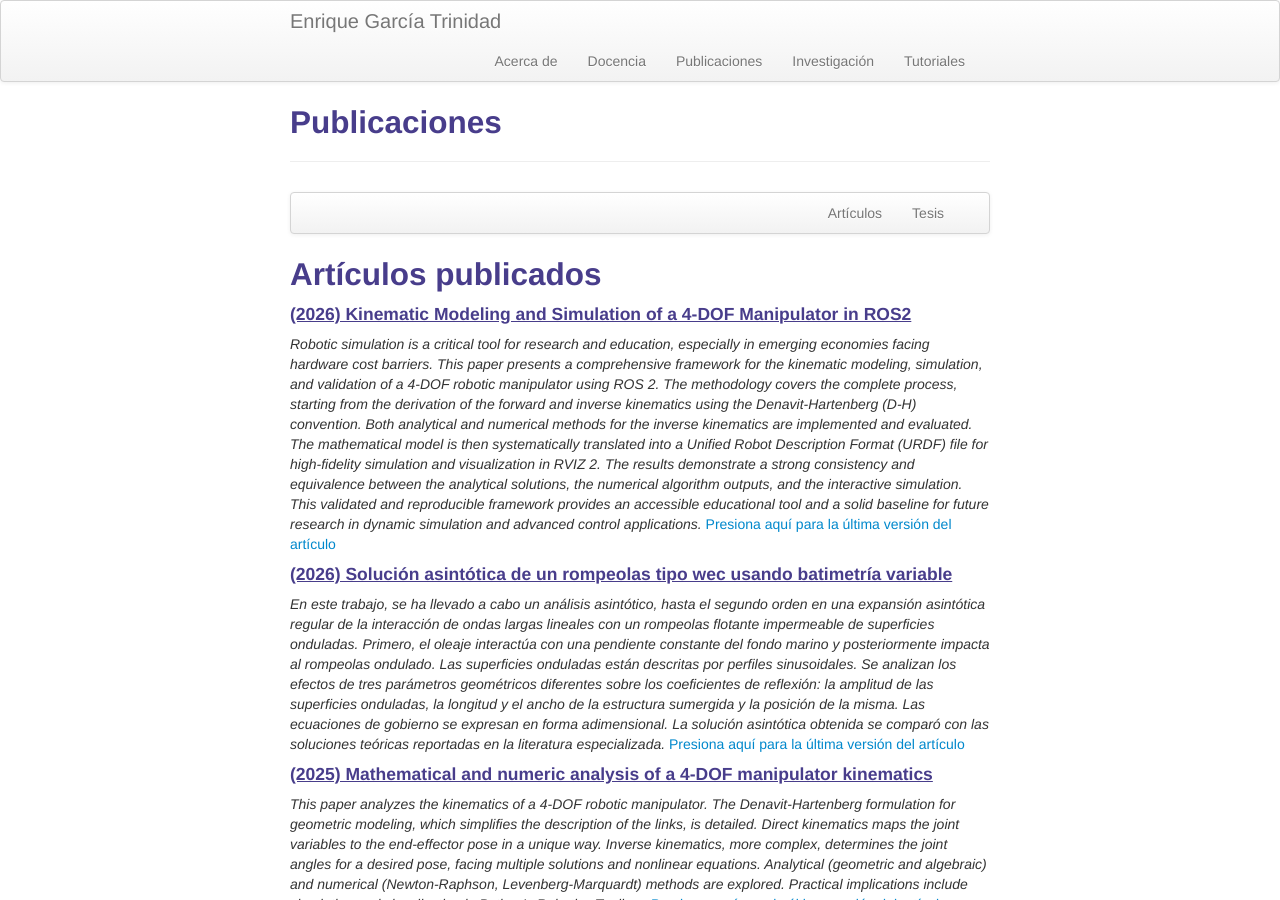
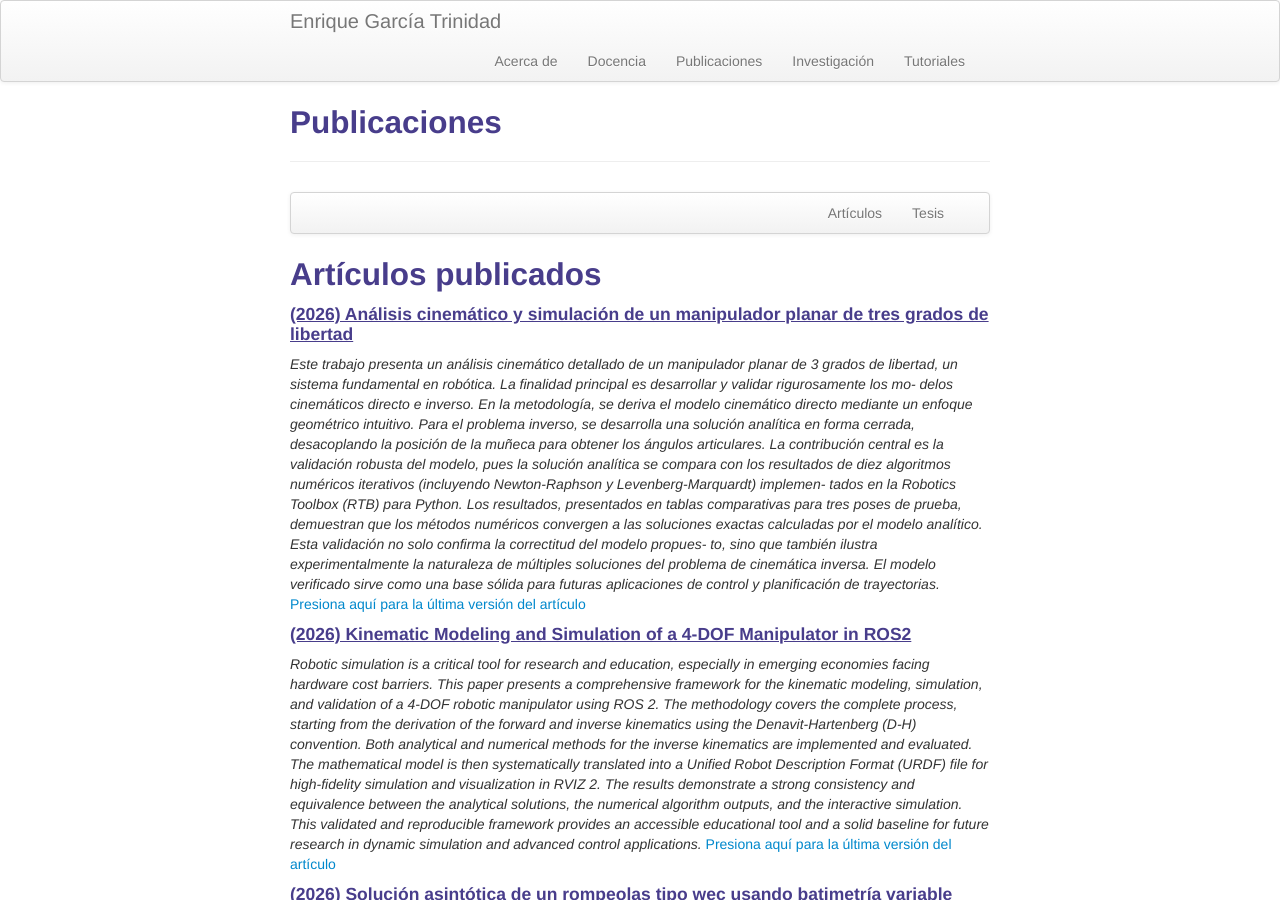
Before and after one commit to enriGarcia/enriGarcia.github.io, a Jekyll site: the page built from pages/publications.md, in a window 1280 px wide and 900 px high. Built offline with Jekyll 4.4.1, drawn with Linux system fonts in a browser that asks for light colours.

Commit message:
paper06 published

```diff
--- a/pages/publications.md
+++ b/pages/publications.md
@@ -13,6 +13,10 @@ title: Publicaciones
 </div>
 
 ## <a name="papers"></a>Artículos publicados
+
+#### <u>(2026) Análisis cinemático y simulación de un manipulador planar de tres grados de libertad</u>
+*Este trabajo presenta un análisis cinemático detallado de un manipulador planar de 3 grados de libertad, un sistema fundamental en robótica. La finalidad principal es desarrollar y validar rigurosamente los mo- delos cinemáticos directo e inverso. En la metodología, se deriva el modelo cinemático directo mediante un enfoque geométrico intuitivo. Para el problema inverso, se desarrolla una solución analítica en forma cerrada, desacoplando la posición de la muñeca para obtener los ángulos articulares. La contribución central es la validación robusta del modelo, pues la solución analítica se compara con los resultados de diez algoritmos numéricos iterativos (incluyendo Newton-Raphson y Levenberg-Marquardt) implemen- tados en la Robotics Toolbox (RTB) para Python. Los resultados, presentados en tablas comparativas para tres poses de prueba, demuestran que los métodos numéricos convergen a las soluciones exactas calculadas por el modelo analítico. Esta validación no solo confirma la correctitud del modelo propues- to, sino que también ilustra experimentalmente la naturaleza de múltiples soluciones del problema de cinemática inversa. El modelo verificado sirve como una base sólida para futuras aplicaciones de control y planificación de trayectorias.*
+[Presiona aquí para la última versión del artículo]({{ BASE_PATH}}/pages/articles/garciatrinidad_ecti_2025.pdf)
 
 #### <u>(2026) Kinematic Modeling and Simulation of a 4-DOF Manipulator in ROS2</u>
 *Robotic simulation is a critical tool for research and education, especially in emerging economies facing hardware cost barriers. This paper presents a comprehensive framework for the kinematic modeling, simulation, and validation of a 4-DOF robotic manipulator using ROS 2. The methodology covers the complete process, starting from the derivation of the forward and inverse kinematics using the Denavit-Hartenberg (D-H) convention. Both analytical and numerical methods for the inverse kinematics are implemented and evaluated. The mathematical model is then systematically translated into a Unified Robot Description Format (URDF) file for high-fidelity simulation and visualization in RVIZ 2. The results demonstrate a strong consistency and equivalence between the analytical solutions, the numerical algorithm outputs, and the interactive simulation. This validated and reproducible framework provides an accessible educational tool and a solid baseline for future research in dynamic simulation and advanced control applications.*
```
Also changed, not shown: 1 other file.
